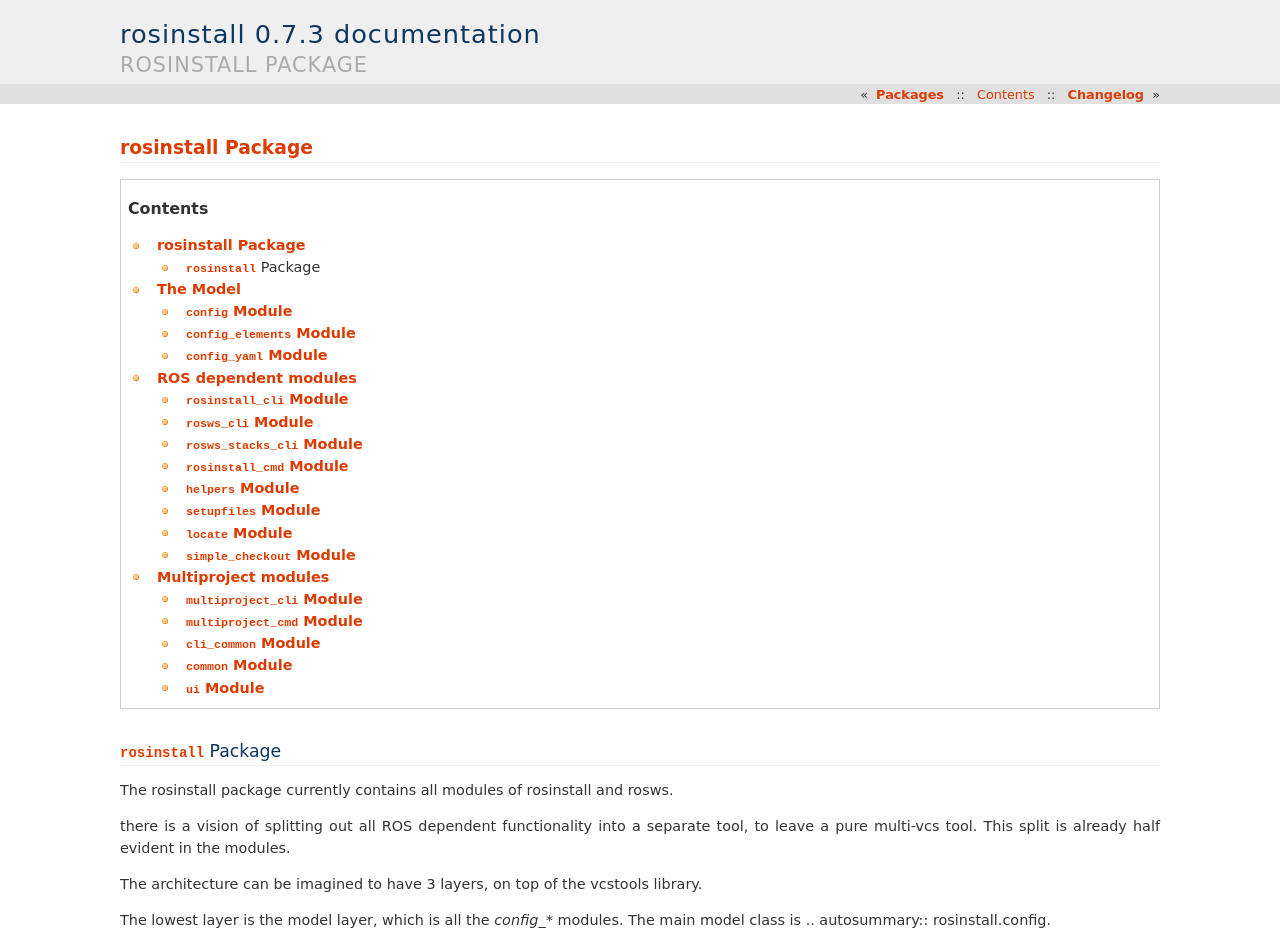
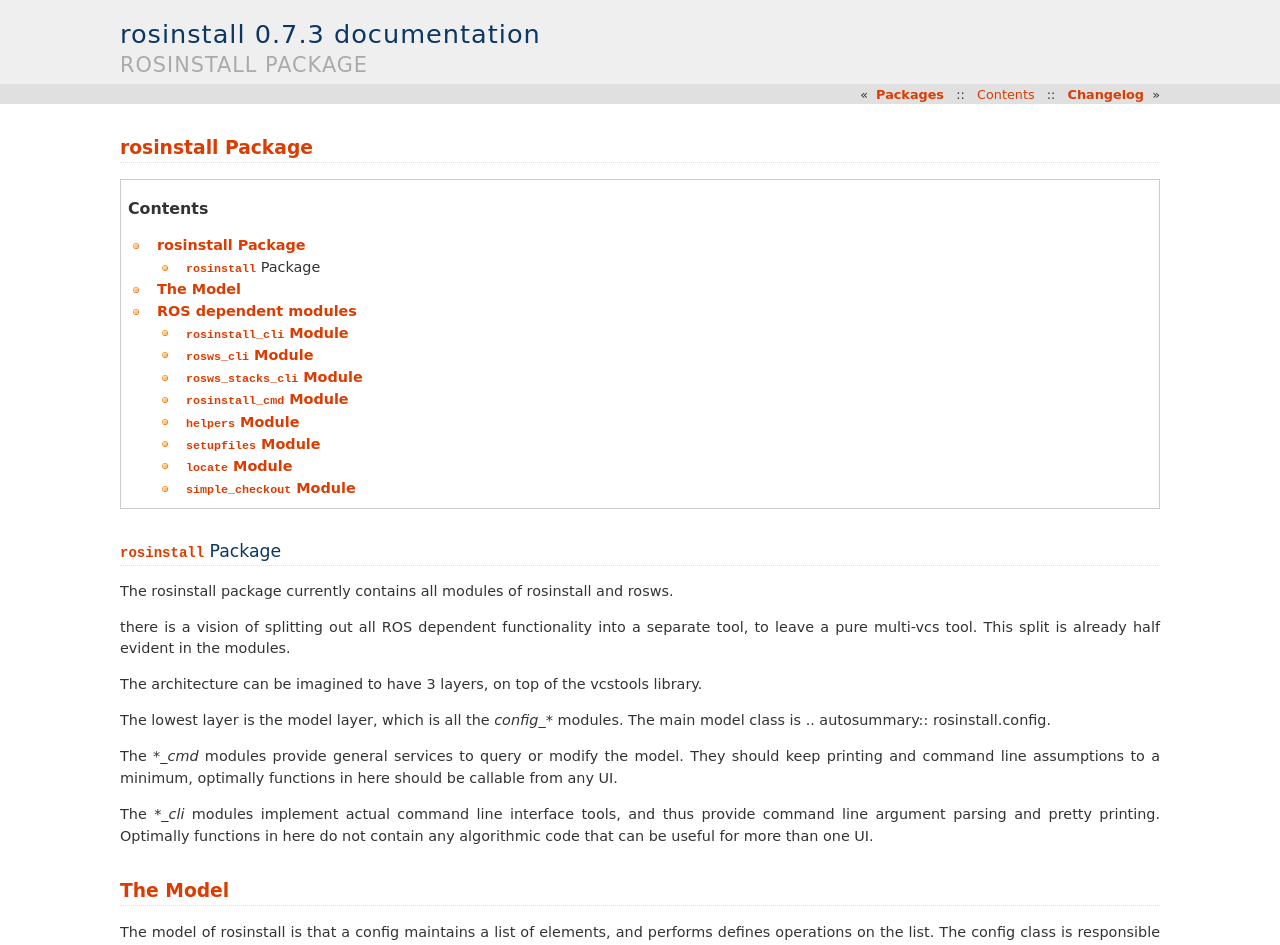
Before and after one commit to vcstools/rosinstall, a Sphinx documentation site: the page built from doc/rosinstall.rst, in a window 1280 px wide and 1400 px high. Shown: the top 945 px of the window. Built offline with Sphinx 7.4.7, drawn with Linux system fonts in a browser that asks for light colours; some of the changed text lies outside the part shown.

Commit message:
Remove old mods from docs
These mods were moved to wstool

```diff
--- a/doc/rosinstall.rst
+++ b/doc/rosinstall.rst
@@ -39,33 +39,6 @@ with the same localname.
 
 A config element defines one main function `install`, which eventually
 calls an SCM provider to checkout or update code.
-
-:mod:`config` Module
---------------------
-
-.. automodule:: rosinstall.config
-    :members:
-    :special-members:
-    :undoc-members:
-    :show-inheritance:
-
-:mod:`config_elements` Module
------------------------------
-
-.. automodule:: rosinstall.config_elements
-    :members:
-    :special-members:
-    :undoc-members:
-    :show-inheritance:
-
-:mod:`config_yaml` Module
--------------------------
-
-.. automodule:: rosinstall.config_yaml
-    :members:
-    :special-members:
-    :undoc-members:
-    :show-inheritance:
 
 
 
@@ -144,56 +117,3 @@ These modules provide functions on top of the multiproject context with referenc
     :members:
     :undoc-members:
     :show-inheritance:
-
-
-Multiproject modules
-====================
-
-The following modules should have no dependency to ROS, related functions.
-
-:mod:`multiproject_cli` Module
-------------------------------
-
-.. automodule:: rosinstall.multiproject_cli
-    :members:
-    :special-members:
-    :undoc-members:
-    :show-inheritance:
-
-:mod:`multiproject_cmd` Module
-------------------------------
-
-.. automodule:: rosinstall.multiproject_cmd
-    :members:
-    :undoc-members:
-    :show-inheritance:
-
-
-
-:mod:`cli_common` Module
-------------------------
-
-.. automodule:: rosinstall.cli_common
-    :members:
-    :undoc-members:
-    :show-inheritance:
-
-:mod:`common` Module
---------------------
-
-.. automodule:: rosinstall.common
-    :members:
-    :undoc-members:
-    :show-inheritance:
-
-
-
-
-:mod:`ui` Module
-----------------
-
-.. automodule:: rosinstall.ui
-    :members:
-    :special-members:
-    :undoc-members:
-    :show-inheritance:
```
